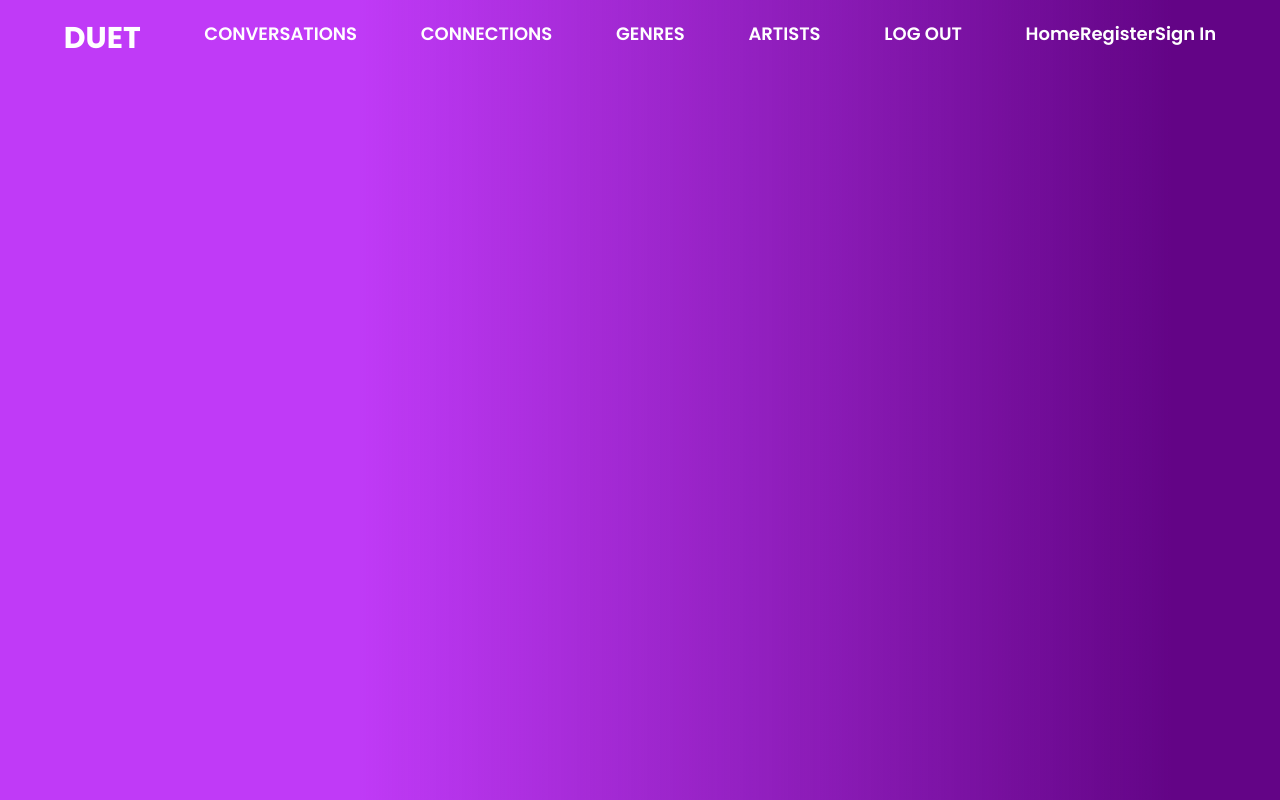
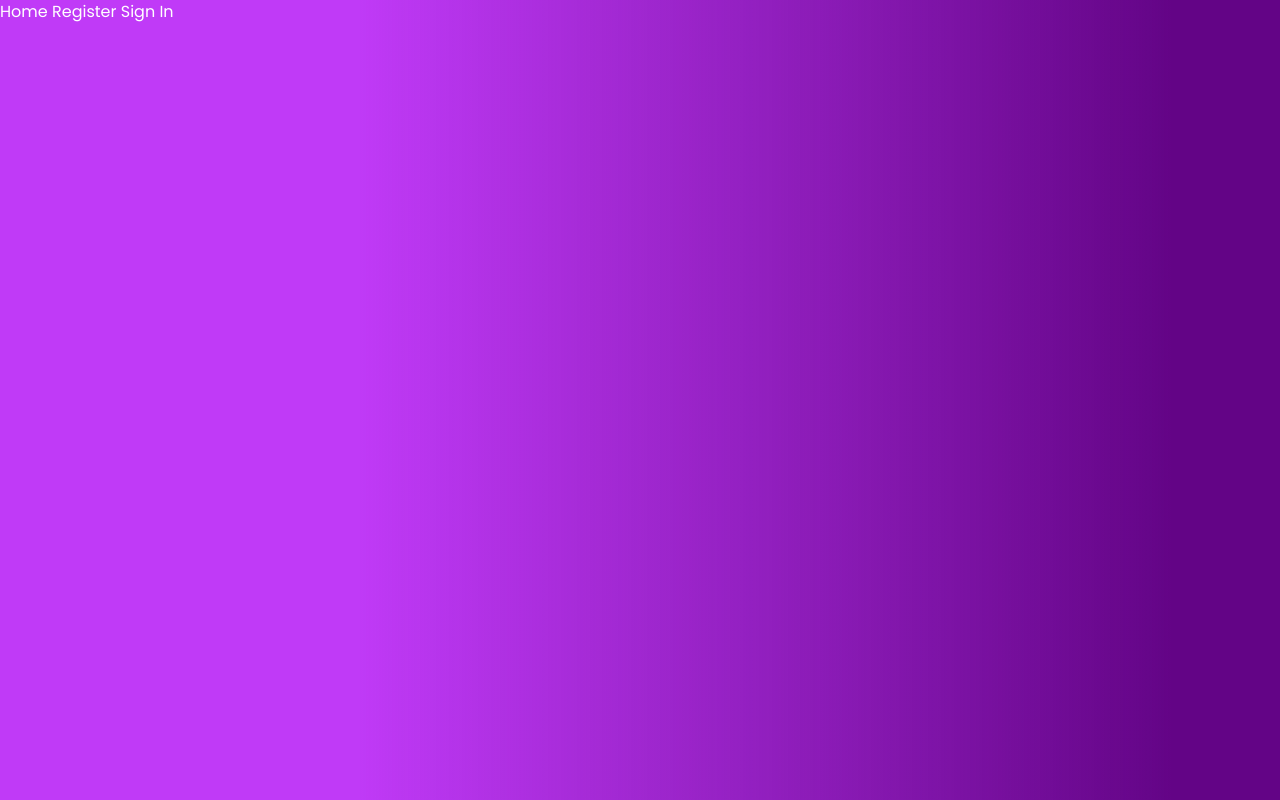
Before and after one commit to M-Sweeney/Duet_FE, a React (Create React App) app in the folder duet-app/: page / in a window 1280 px wide. Built offline with nearby package versions, Linux system fonts and the light colour scheme.

Commit message:
nav updated

```diff
--- a/duet-app/src/Pages/Header.jsx
+++ b/duet-app/src/Pages/Header.jsx
@@ -1,41 +1,40 @@
 import { Link } from "react-router-dom"
 
 export default function Header({ authenticated, user, handleLogOut }) {
+  console.log(user, authenticated)
   let authenticatedOptions
   if (user) {
     authenticatedOptions = (
-      <nav>
-        <h3>Welcome {user.name}!</h3>
-        <Link onClick={handleLogOut} to="/">
-          Sign Out
-        </Link>
-      </nav>
-    )
-  }
-
-  const publicOptions = (
-    <nav>
-      <Link to="/">Home</Link>
-      <Link to="/register">Register</Link>
-      <Link to="/signin">Sign In</Link>
-    </nav>
-  )
-
-  return (
-    <div>
       <div className=" flex justify-evenly relative  text-sm font-semibold my-5 md:text-lg">
         <div className="">
           <Link className=" text-left text-xl font-bold md:text-3xl" to="/">
             DUET
           </Link>
         </div>
+
         <Link to="/conversations">CONVERSATIONS</Link>
         <Link to="/connections">CONNECTIONS</Link>
         <Link to="/genres">GENRES</Link>
         <Link to="/artists">ARTISTS</Link>
-        <Link to="/">LOG OUT</Link>
-        {authenticated && user ? authenticatedOptions : publicOptions}
+        <h3>Welcome {user.name}!</h3>
+        <Link onClick={handleLogOut} to="/">
+          LOG OUT
+        </Link>
       </div>
+    )
+  }
+
+  const publicOptions = (
+    <nav>
+      <Link to="/">Home </Link>
+      <Link to="/register"> Register </Link>
+      <Link to="/signin"> Sign In</Link>
+    </nav>
+  )
+
+  return (
+    <div>
+      <div>{authenticated && user ? authenticatedOptions : publicOptions}</div>
     </div>
   )
 }
```
Also changed, not shown: duet-app/src/CommentCRUD/CreateComment.jsx (+20 -12 lines).
